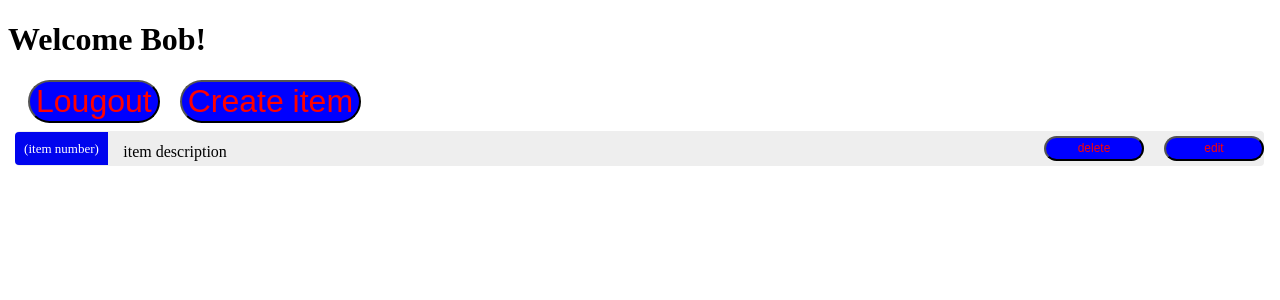
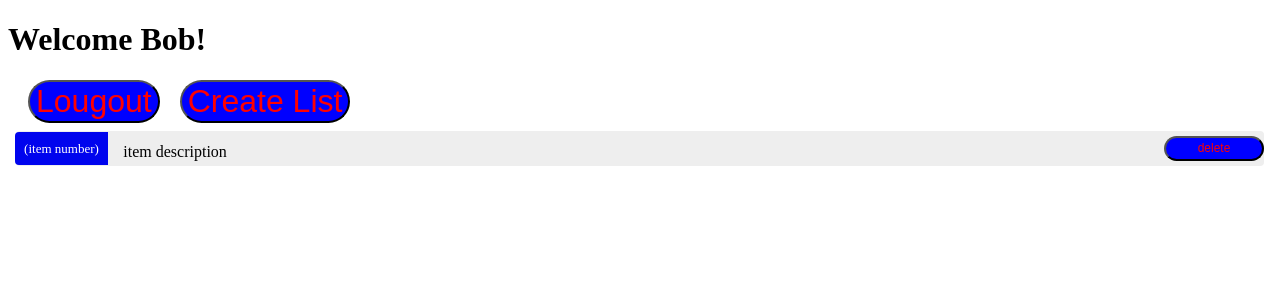
Before and after one commit to tweiss777/toDoListFrontEnd, an Angular app in the folder todoListFrontEnd/: page /todolist in a window 1280 px wide. Shown: the top 300 px of the page. Built offline with nearby package versions, Linux system fonts and the light colour scheme.

Commit message:
Need to configure front-end to wait for the server response

```diff
--- a/todoListFrontEnd/src/app/login/login.component.ts
+++ b/todoListFrontEnd/src/app/login/login.component.ts
@@ -2,6 +2,7 @@ import { FormGroup, FormControl, Validators } from '@angular/forms';
 import { User } from './../models/User';
 import { Component, OnInit } from '@angular/core';
 import { UserService } from '../user-service.service';
+import { Router } from '@angular/router';
 
 @Component({
   // The selector shows you how the component should be called in html
@@ -17,9 +18,10 @@ export class LoginComponent implements OnInit {
     email: '',
     password: '',
   };
+  error: string;
 
-
-  constructor(private userService: UserService) { }
+  constructor(private userService: UserService,
+    private router: Router) { }
 
   ngOnInit() {
     this.loginForm = new FormGroup({
@@ -28,7 +30,7 @@ export class LoginComponent implements OnInit {
     });
   }
 
-  //#region getters
+  //#region getters methods
   get email(){
     return this.loginForm.get('email');
   }
@@ -44,7 +46,13 @@ export class LoginComponent implements OnInit {
     // send username and password into a post request to the server.
     console.log("Login button pressed");
     this.userService.login(this.loginForm);
-
+    console.log(this.userService.jsonData);
+    if(this.userService.jsonData['user_id']){
+      this.router.navigate(['/todolist']);
+    }
+    else{
+      this.error = "Invalid Username or password";
+    }
   }
 
 }
--- a/todoListFrontEnd/src/app/to-do-list/to-do-list.component.html
+++ b/todoListFrontEnd/src/app/to-do-list/to-do-list.component.html
@@ -1,14 +1,18 @@
 <!-- <h1>Welcome {{user.first_name}} </h1> -->
+<!-- <div *ngIf="expression" -->
+
 <h1>Welcome Bob!</h1>
 
 <button class="btn" [routerLink]="['/login']" routerLinkActive="router-link-active" >Lougout</button>
 
 <!-- Button to create a todo item -->
-<button class="btn" (click)="create_todoItem()">Create item</button>
+<button class="btn" (click)="createList()">Create List</button>
 <!-- ul should be an ngfor -->
+<!-- this sho -->
+
 <ul class="list-container">
-    <li>
-        <span class="list-item">(item number)</span> item description <button class="btn" (click)="edit()">edit</button>
+    <li [routerLink]="['/list-items']" routerLinkActive="router-link-active" >
+        <span class="list-item">(item number)</span> item description
         <button class="btn" (click)="delete()">delete</button>
     </li>
 </ul>
--- a/todoListFrontEnd/src/app/to-do-list/to-do-list.component.ts
+++ b/todoListFrontEnd/src/app/to-do-list/to-do-list.component.ts
@@ -1,3 +1,4 @@
+
 import { Component, OnInit } from '@angular/core';
 import {UserService} from '../user-service.service'
 @Component({
@@ -7,31 +8,25 @@ import {UserService} from '../user-service.service'
 })
 export class ToDoListComponent implements OnInit {
 
-  constructor(userService: UserService) { }
-  todolist: any = [];
+  constructor(private userService: UserService) { }
+  response: any = [];
+
   ngOnInit() {
-    this.todolist = this.retrievelist();
+    this.response = this.userService.jsonData;
+    // for debugging purposes
+    console.log(this.response);
   }
 
-edit(){
-  console.log('edit button pressed');
-  // call function from user services
+  createList(){
+    console.log('create list button added');
   }
-
 
   delete(){
     console.log('delete button pressed');
   // call function from user services
   }
 
-create_todoItem(){
-  console.log('create item button pressed');
-  // call function from user services
-}
+  // should be called in nginit
 
-// should be called in nginit
-retrievelist(){
-  console.log("retrieve list triggered")
-}
 
 }
--- a/todoListFrontEnd/src/app/user-service.service.ts
+++ b/todoListFrontEnd/src/app/user-service.service.ts
@@ -1,6 +1,7 @@
 import { Injectable } from '@angular/core';
 import {HttpClient, HttpHeaders} from '@angular/common/http';
 import { FormGroup } from '@angular/forms';
+import { Router } from '@angular/router';
 @Injectable({
   providedIn: 'root'
 })
@@ -10,13 +11,14 @@ export class UserService {
   private httpOptions: any;
 
   // JSON data that is returned from the django rest framework
-  public jsonData: any;
+  public jsonData: any = [];
   // the user related to the token.
   public username: string;
   // error messages recieved from the login attempt
   public errors: any = [];
 
-  constructor(private http: HttpClient) {
+  constructor(private http: HttpClient,
+              private route: Router) {
     this.httpOptions = {
       headers: new HttpHeaders({'Content-Type':'application/json' })
     }
@@ -27,17 +29,18 @@ export class UserService {
       We store the values taken from the FormGroup passed in into a dictionary called data
     */
     const data = {
-      username : user.get('email').value,
+      email : user.get('email').value,
       password : user.get('password').value,
     }
 
     // HttpClient.post makes the call to our Django API endpoint
     // Note that in the DRF app the endpoint url is called ../login/.
     this.http.post('http://127.0.0.1:8000/todolist/login',JSON.stringify(data),this.httpOptions).subscribe(
-      data => {
+      response => {
+        this.jsonData = response;
       },
       err => {
-        this.errors = err['error'];
+        this.errors = err;
       }
 
     );
```
Lines whose indentation alone changed are shown as unchanged.
